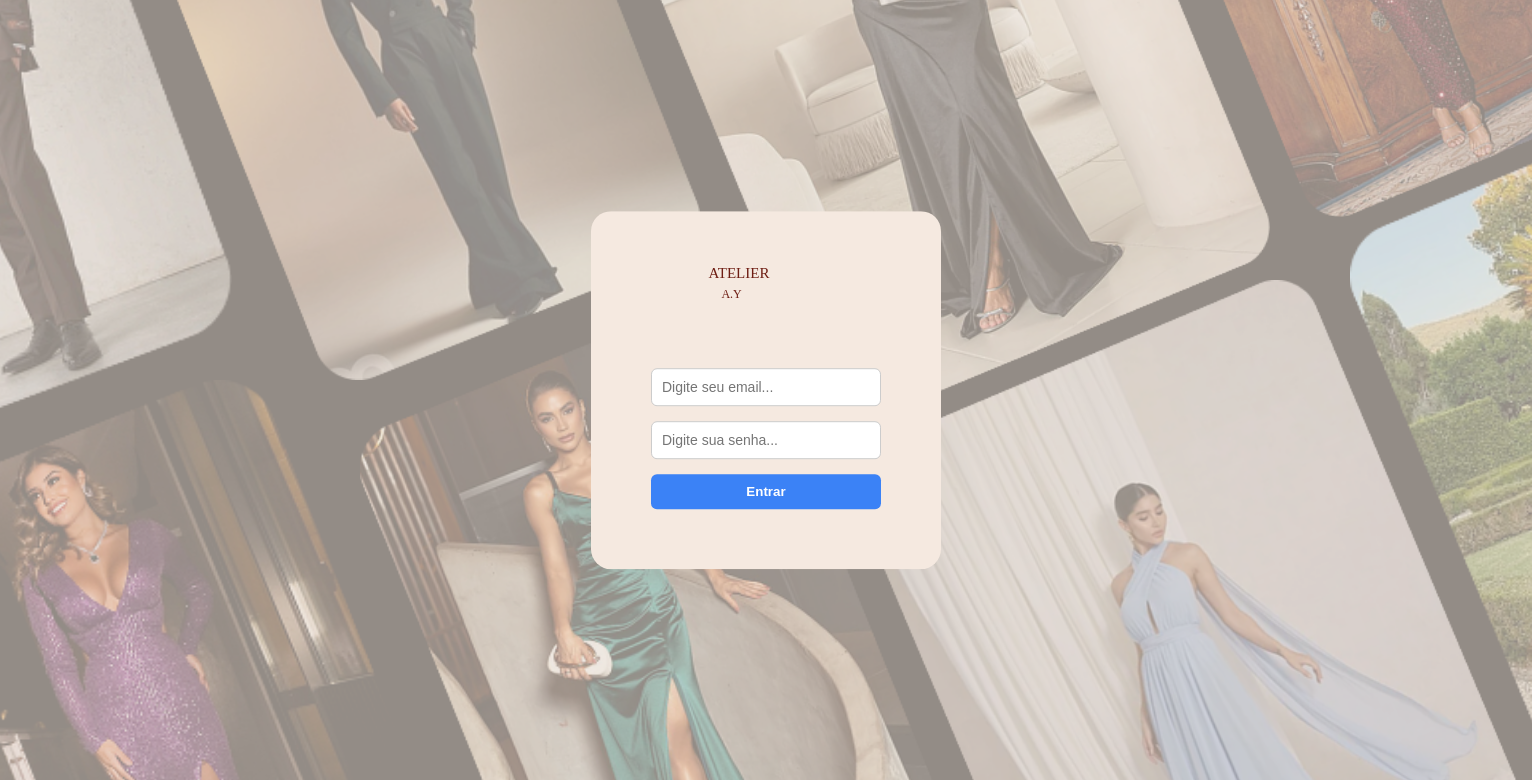
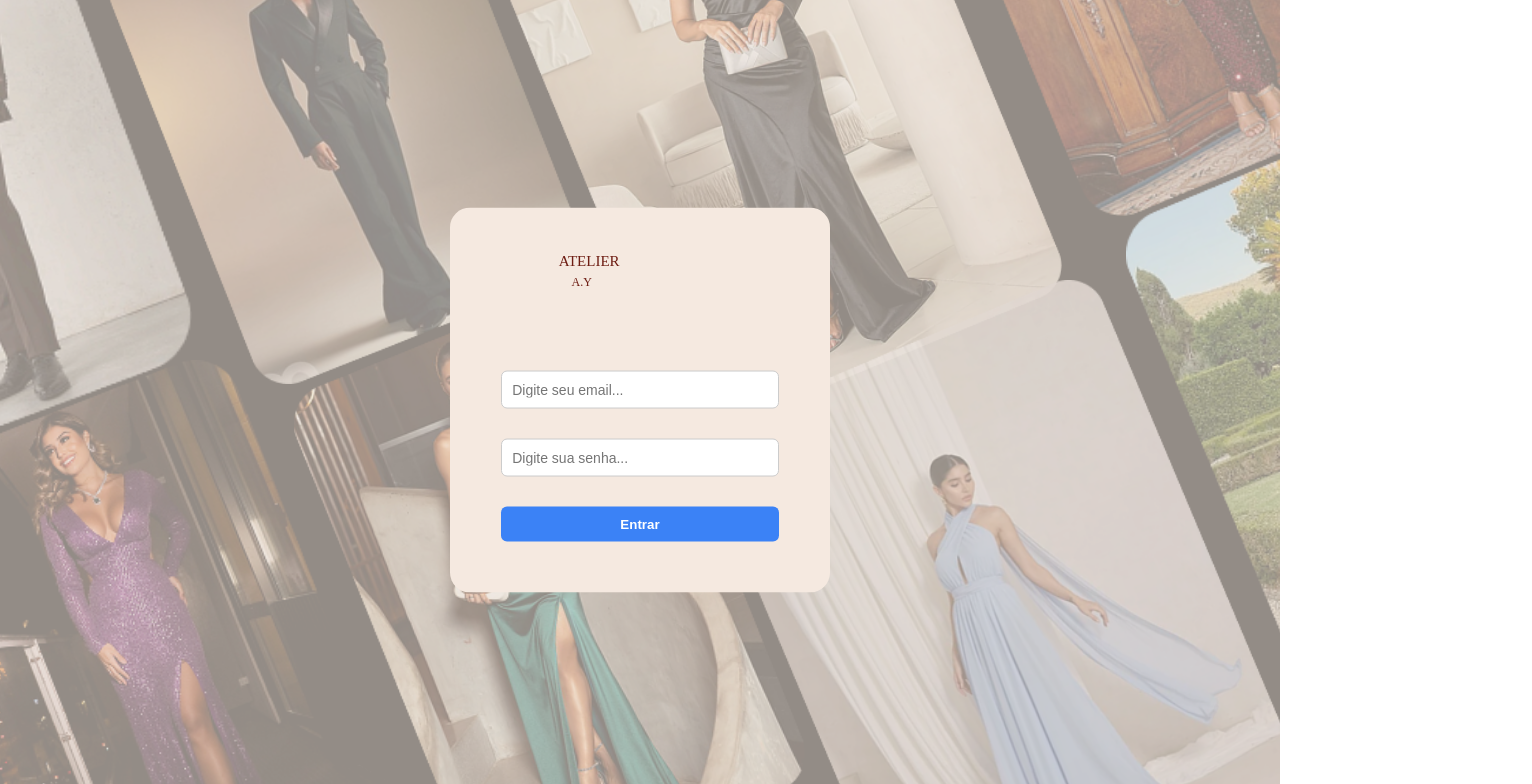
Before and after one commit to Atelier-A-Y/FrontEnd, a Vue app: page / in a window 1280 px wide. Shown: the top 784 px of the page, 1532 px wide, since content can reach past the window. Built offline with nearby package versions, Linux system fonts and the light colour scheme; the HTML template or start-up script is replaced by a standard one.

Commit message:
Feat: ajuste nas proporções do fundo #4

```diff
--- a/src/components/FormularioComponent.vue
+++ b/src/components/FormularioComponent.vue
@@ -82,8 +82,8 @@ function entrar(){
 
 .fundo {
   position: relative;
-  width: 1532px;
-  height: 780px;
+  width: 100vw;
+  height: 100vh;
   overflow: hidden;
   background: black;
 }
@@ -91,56 +91,58 @@ function entrar(){
 .bg {
   position: absolute;
   object-fit: cover;
+  max-width: none;
+  height: auto;
   opacity: 0.9;
   z-index: 1;
 }
 
 .modelo2 {
-  width: 600px;
-  top: 300px;
-  left: 360px;
+  width: 40vw;
+  top: 35vh;
+  right: 37vw;
 }
 
 .modelo3 {
-  width: 450px;
-  top: -310.85px;
-  right: -70px;
+  width: 40vw;
+  bottom: 73vh;
+  left: 71vw;
 }
 
 .modelo5 {
-  width: 700px;
-  top: -420px;
-  left: 570px;
+  width: 47vw;
+  bottom: 46vh;
+  left: 36vw;
 }
 
 .modelo8 {
-  width: 700px;
-  top: 280px;
-  right: -20px;
+  width: 47vw;
+  top: 35vh;
+  left: 55vw;
 }
 
 .modelo10 {
-  width: 600px;
-  bottom: -80px;
-  left: 1350px;
+  width: 40vw;
+  top: 14vh;
+  left: 88vw;
 }
 
 .modelo11 {
-  width: 550px;
-  bottom: 350px;
-  right: 1300px;
+  width: 40vw;
+  bottom: 43vh;
+  right: 85vw;
 }
 
 .modelo12 {
-  width: 550px;
-  bottom: 400px;
-  left: 150px;
+  width: 37vw;
+  bottom: 52vh;
+  right: 54.5vw;
 }
 
 .modelo13 {
-  width: 650px;
-  top: 380px;
-  right: 1040px;
+  width: 40vw;
+  top: 45vh;
+  right: 68vw;
 }
 
 .overlay {
@@ -159,12 +161,22 @@ function entrar(){
   position: absolute;
   top: 50%;
   left: 50%;
-  transform: translate(-50%, -40%);
+  transform: translate(-50%, -50%);
+
   background-color: #F5E9E0;
-  padding: 60px;
+
+  width: 90%;
+  max-width: 380px;
+
+  padding: clamp(20px, 4vw, 60px);
   border-radius: 20px;
-  width: 350px;
+
   z-index: 3;
+
+  display: flex;
+  flex-direction: column;
+  gap: 15px;
+
   opacity: 0;
   animation: aparecer 0.8s ease forwards;
 }
```
